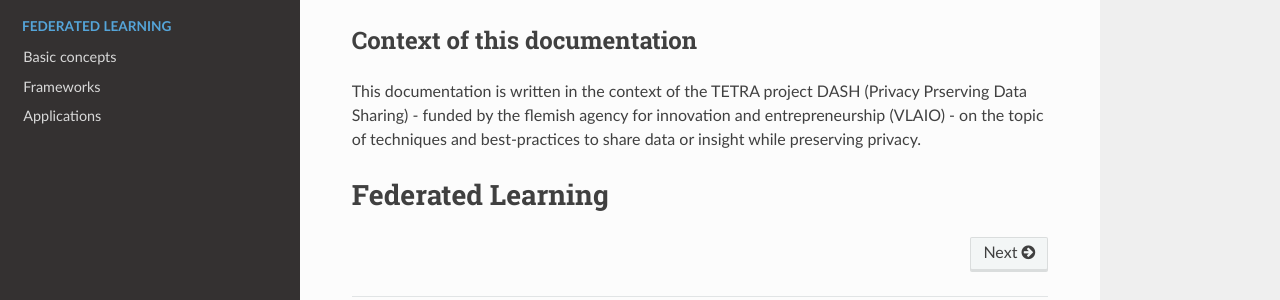
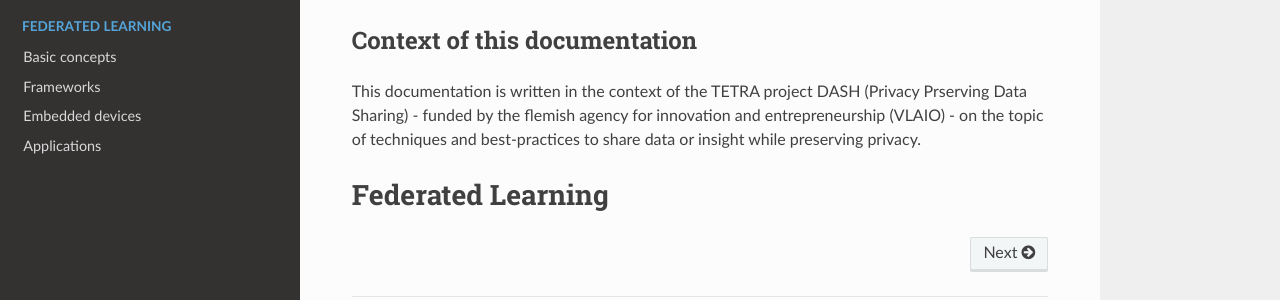
Before and after one commit to thomasvdbossche/dash-knowledge-base, a Sphinx documentation site: the page built from docs/source/index.rst, in a window 1280 px wide. Shown: the part 136-436 px from the top of the page. Built offline with Sphinx 7.4.7 and the Read the Docs theme 2.0.0, drawn with Linux system fonts in a browser that asks for light colours.

Commit message:
Added section about embedded devices.

```diff
--- a/docs/source/index.rst
+++ b/docs/source/index.rst
@@ -14,4 +14,5 @@ Federated Learning
 
     topics/basic-concepts
     topics/frameworks
+    topics/embedded-devices
     topics/applications
--- /dev/null
+++ b/docs/source/topics/embedded-devices.rst
@@ -0,0 +1,5 @@
+Embedded devices
+======================================
+
+Motivating FL on Embedded Devices
+--------------
```
